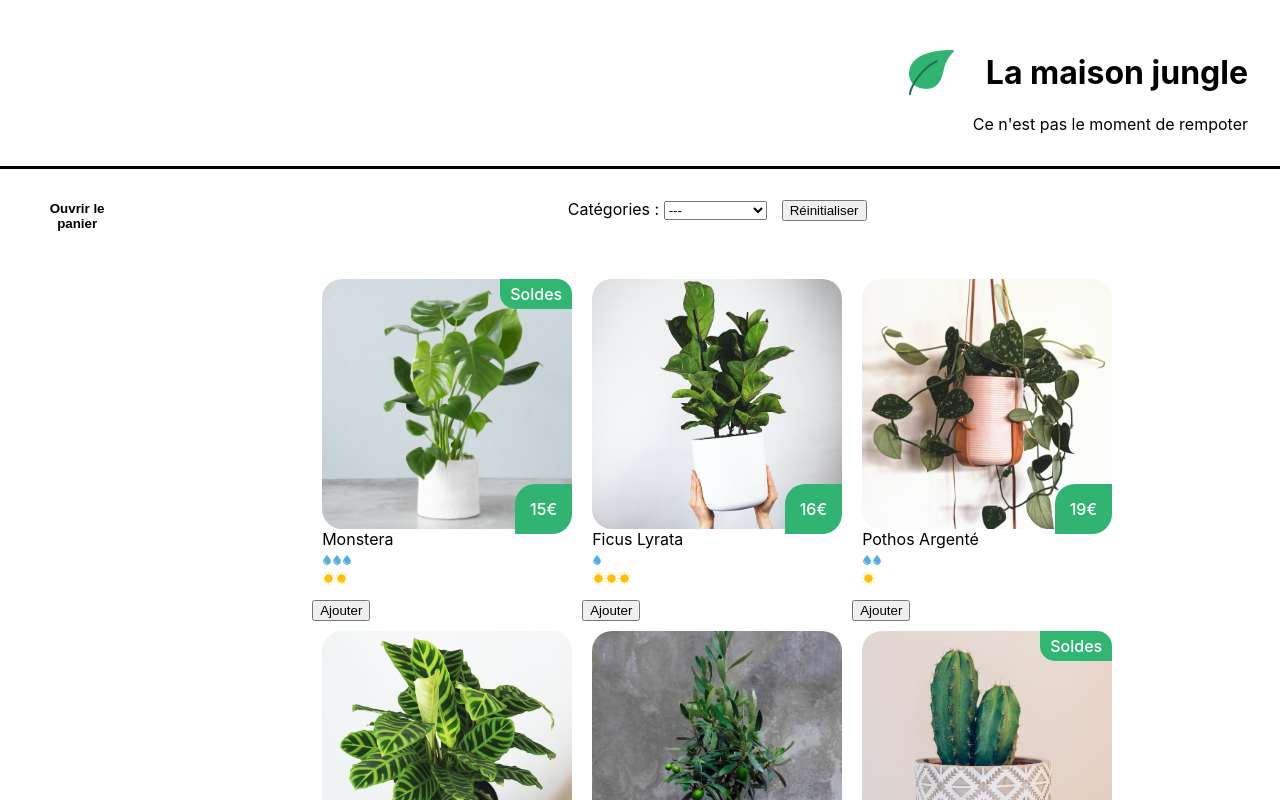
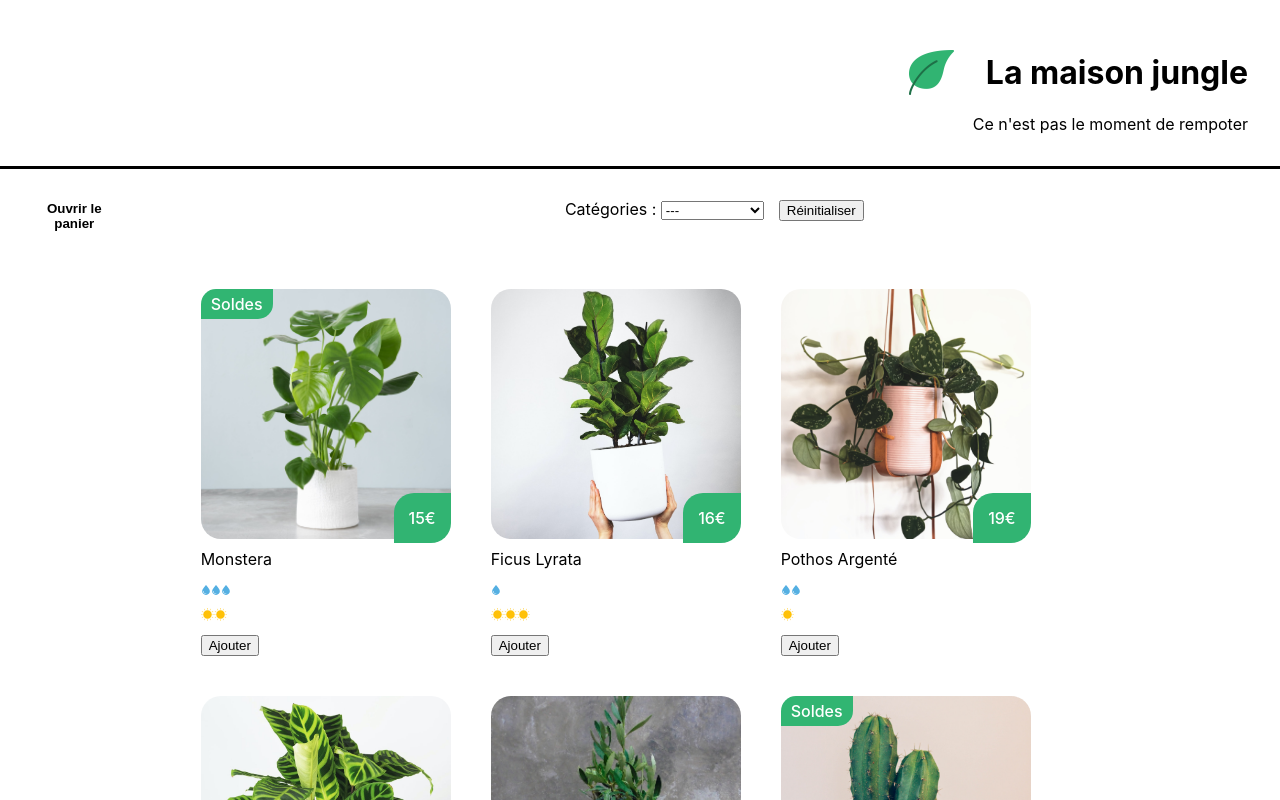
Before and after one commit to s3kiro23/la-maison-jungle, a React (Create React App) app: page / in a window 1280 px wide. Shown: the top 800 px of the page. Built offline with nearby package versions, Linux system fonts and the light colour scheme.

Commit message:
adjust PlantItem margin and some css

```diff
--- a/src/components/App.js
+++ b/src/components/App.js
@@ -5,11 +5,14 @@ import logo from "../assets/logo.png";
 import Footer from "./Footer.js";
 import "../styles/Layout.css";
 import Recommendation from "./Recommendation";
-import { useState } from "react";
-
+import { useState, useEffect } from "react";
 
 function App() {
-	const [cart, updateCart] = useState([]);
+	const savedCart = localStorage.getItem("cart");
+	const [cart, updateCart] = useState(savedCart ? JSON.parse(savedCart) : []);
+	useEffect(() => {
+		localStorage.setItem("cart", JSON.stringify(cart));
+	}, [cart]);
 
 	return (
 		<div>
@@ -21,8 +24,8 @@ function App() {
 				<Recommendation />
 			</Banner>
 			<div className="lmj-layout-inner">
-				<Cart cart={cart} updateCart={updateCart}/>
-				<ShoppingList cart={cart} updateCart={updateCart}/>
+				<Cart cart={cart} updateCart={updateCart} />
+				<ShoppingList cart={cart} updateCart={updateCart} />
 			</div>
 			<Footer />
 		</div>
--- a/src/components/Cart.js
+++ b/src/components/Cart.js
@@ -1,5 +1,5 @@
 import "../styles/Cart.css";
-import { useState } from "react";
+import { useState, useEffect } from "react";
 import CartItem from "./CartItem";
 
 function Cart({ cart, updateCart }) {
@@ -15,8 +15,14 @@ function Cart({ cart, updateCart }) {
 			updateCart([...cartFilteredCurrentPlant, { name, price, quantity: currentPlantSaved.quantity - 1 }]);
 		} else if (type === "minus" && currentPlantSaved.quantity === 1) {
 			updateCart(cartFilteredCurrentPlant);
+		} else {
+			updateCart(cartFilteredCurrentPlant);
 		}
 	}
+	useEffect(() => {
+		document.title= `LMJ: ${total}€ d'achats
+		 💸`;
+	}, [total]);
 
 	return isOpen ? (
 		total !== 0 ? (
--- a/src/components/CartItem.jsx
+++ b/src/components/CartItem.jsx
@@ -1,6 +1,6 @@
 import "../styles/CartItem.css";
 
-function CartItem({ item, cart, updateCart, updateItemQuantity }) {
+function CartItem({ item, updateItemQuantity }) {
 	return (
 		<div className="lmj-cart-item-details">
 			<span className="lmj-item-details">
@@ -13,7 +13,7 @@ function CartItem({ item, cart, updateCart, updateItemQuantity }) {
 					onClick={(e) => updateItemQuantity(item.name, item.price, e.target.dataset.item)}
 				></i>
 				<i className="fa-solid fa-plus fa-sm" data-item="plus" onClick={(e) => updateItemQuantity(item.name, item.price, e.target.dataset.item)}></i>
-				<i className="fa-regular fa-trash-can lmj-trash-icon" onClick={() => updateCart(cart.filter((cartItem) => cartItem.name !== item.name))}></i>
+				<i className="fa-regular fa-trash-can lmj-trash-icon" data-item="trash" onClick={(e) => updateItemQuantity(item.name, item.price, e.target.dataset.item)}></i>
 			</div>
 		</div>
 	);
--- a/src/components/PlantItem.js
+++ b/src/components/PlantItem.js
@@ -8,16 +8,17 @@ function handleClick(plantName) {
 function PlantItem(props) {
 	const plant = props.plant;
 	return (
-		<li className="lmj-plant-item" onClick={() => handleClick(plant.name)}>
-			<img src={plant.cover} alt={`${plant.name} cover`} className="lmj-plant-item-cover" />
+		<li className="lmj-plant-item">
+			<img src={plant.cover} alt={`${plant.name} cover`} className="lmj-plant-item-cover" onClick={() => handleClick(plant.name)}/>
+			<div className='lmj-plant-item-price'>{plant.price}€</div>
 			{plant.isBestSale && <span>🔥</span>}
-			<span className='lmj-plant-item-price'>{plant.price}€</span>
 			{plant.name}
 			{plant.isSpecialOffer && <div className="lmj-sales">Soldes</div>}
-			<div>
+			<div className="lmj-carescale">
 				<CareScale careType="water" scaleValue={plant.water} />
 				<CareScale careType="light" scaleValue={plant.light} />
 			</div>
+			<button onClick={() => props.addToCart(plant.name, plant.price)}>Ajouter</button>
 		</li>
 	);
 }
--- a/src/components/ShoppingList.js
+++ b/src/components/ShoppingList.js
@@ -23,12 +23,7 @@ function ShoppingList({ cart, updateCart }) {
 			<Categories categories={categories} activeCategory={activeCategory} setActiveCategory={setActiveCategory} />
 			<ul className="lmj-plant-list">
 				{plantList.map((plant) =>
-					!activeCategory || activeCategory === plant.category ? (
-						<div key={plant.id}>
-							<PlantItem plant={plant} />
-							<button onClick={() => addToCart(plant.name, plant.price)}>Ajouter</button>
-						</div>
-					) : null
+					!activeCategory || activeCategory === plant.category ? <PlantItem plant={plant} addToCart={addToCart} key={plant.id} /> : null
 				)}
 			</ul>
 		</div>
--- a/src/styles/PlantItem.css
+++ b/src/styles/PlantItem.css
@@ -5,14 +5,18 @@
 	object-fit: cover;
 }
 
-.lmj-plant-item {
-	margin: 10px;
+.lmj-plant-item, .lmj-carescale {
 	display: flex;
 	align-items: flex-start;
 	justify-content: center;
 	flex-direction: column;
+}
+
+.lmj-plant-item {
+	margin: 20px;
 	text-transform: capitalize;
 	position: relative;
+	gap: 10px;
 }
 
 .lmj-plant-item-price {
@@ -22,18 +26,22 @@
 	color: white;
 	padding: 15px;
 	right: 0;
-	bottom: 17.8%;
+	bottom: 30.8%;
 	font-weight: 500;
 }
 
 .lmj-sales {
 	position: absolute;
-	right: 0px;
+	left: 0px;
 	top: 0px;
 	font-weight: 500;
 	color: white;
 	padding: 5px 10px;
 	background-color: #31b572;
-	border-top-right-radius: 15px;
-	border-bottom-left-radius: 15px;
+	border-top-left-radius: 15px;
+	border-bottom-right-radius: 15px;
 }
+
+.lmj-carescale {
+	gap: 6px;
+}
--- a/src/styles/ShoppingList.css
+++ b/src/styles/ShoppingList.css
@@ -7,5 +7,4 @@
 	padding: 32px;
 	display: flex;
 	flex-wrap: wrap;
-	justify-content: center;
 }
```
Also changed, not shown: 1 other file (tests, documents, lock files or other folders).
